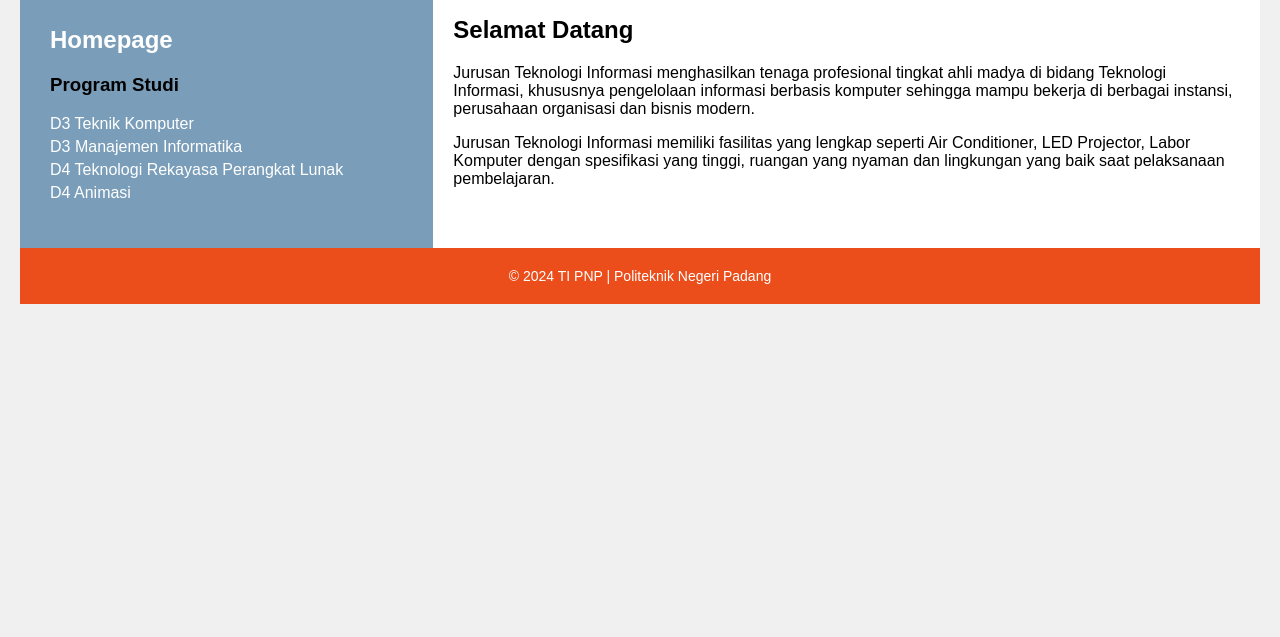
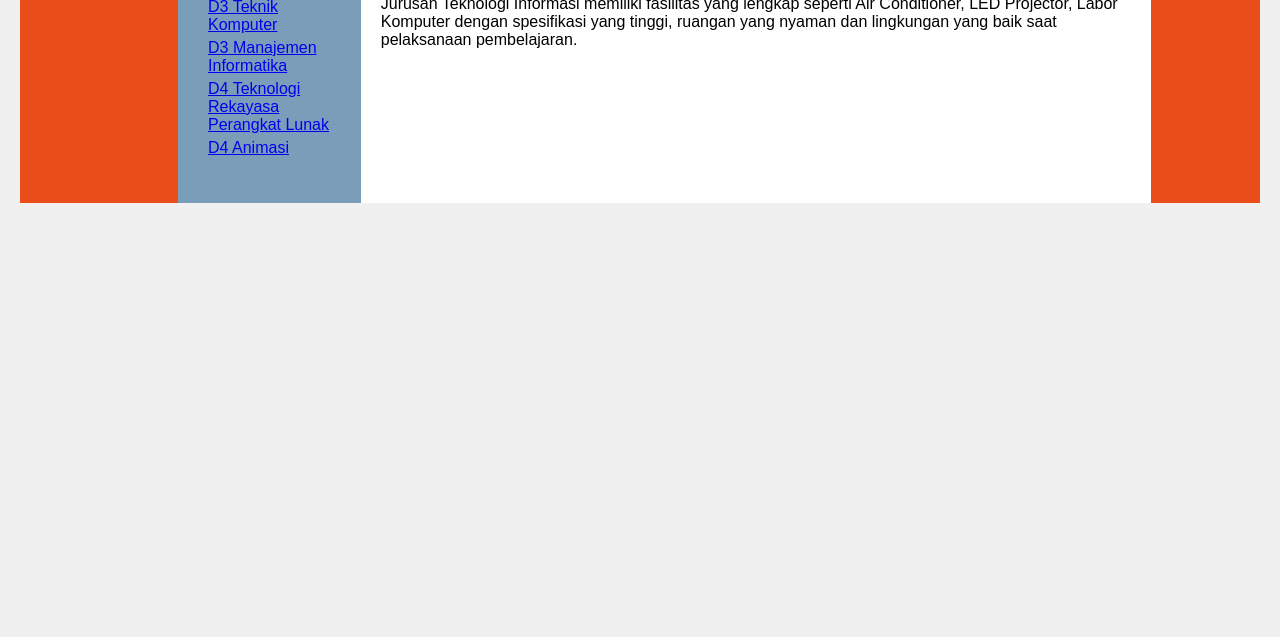
Before and after one commit to drenzzz/web-dasar-ti, a plain HTML site: page index.html in a window 1280 px wide. Shown: the part 163-800 px from the top of the page. Drawn offline with Linux system fonts and the light colour scheme.

Commit message:
commit lain

```diff
--- a/assets/styles/style.css
+++ b/assets/styles/style.css
@@ -6,7 +6,7 @@
       }
 
       .container {
-        display: grid;
+        display: flex;
         grid-template-areas:
           "header header header"
           "left-sidebar content content"
@@ -16,6 +16,7 @@
         width: 100%;
         margin: 0 auto;
         background-color: #fff;
+		align-content: justify;
       }
 
       .header {
--- a/index.html
+++ b/index.html
@@ -16,10 +16,10 @@
         <h2>Homepage</h2>
         <h3>Program Studi</h3>
         <ul>
-          <li>D3 Teknik Komputer</li>
-          <li>D3 Manajemen Informatika</li>
-          <li>D4 Teknologi Rekayasa Perangkat Lunak</li>
-          <li>D4 Animasi</li>
+            <li><a href="#" title="D3 Teknik Komputer">D3 Teknik Komputer</a></li>
+			<li><a href="#" title="D3 Manajemen Informatika">D3 Manajemen Informatika</a></li>
+			<li><a href="#" title="D4 Teknologi Rekayasa Perangkat Lunak">D4 Teknologi Rekayasa Perangkat Lunak</a></li>
+			<li><a href="#" title="D4 Animasi">D4 Animasi</a></li>
         </ul>
       </div>
       <div class="content">
```
